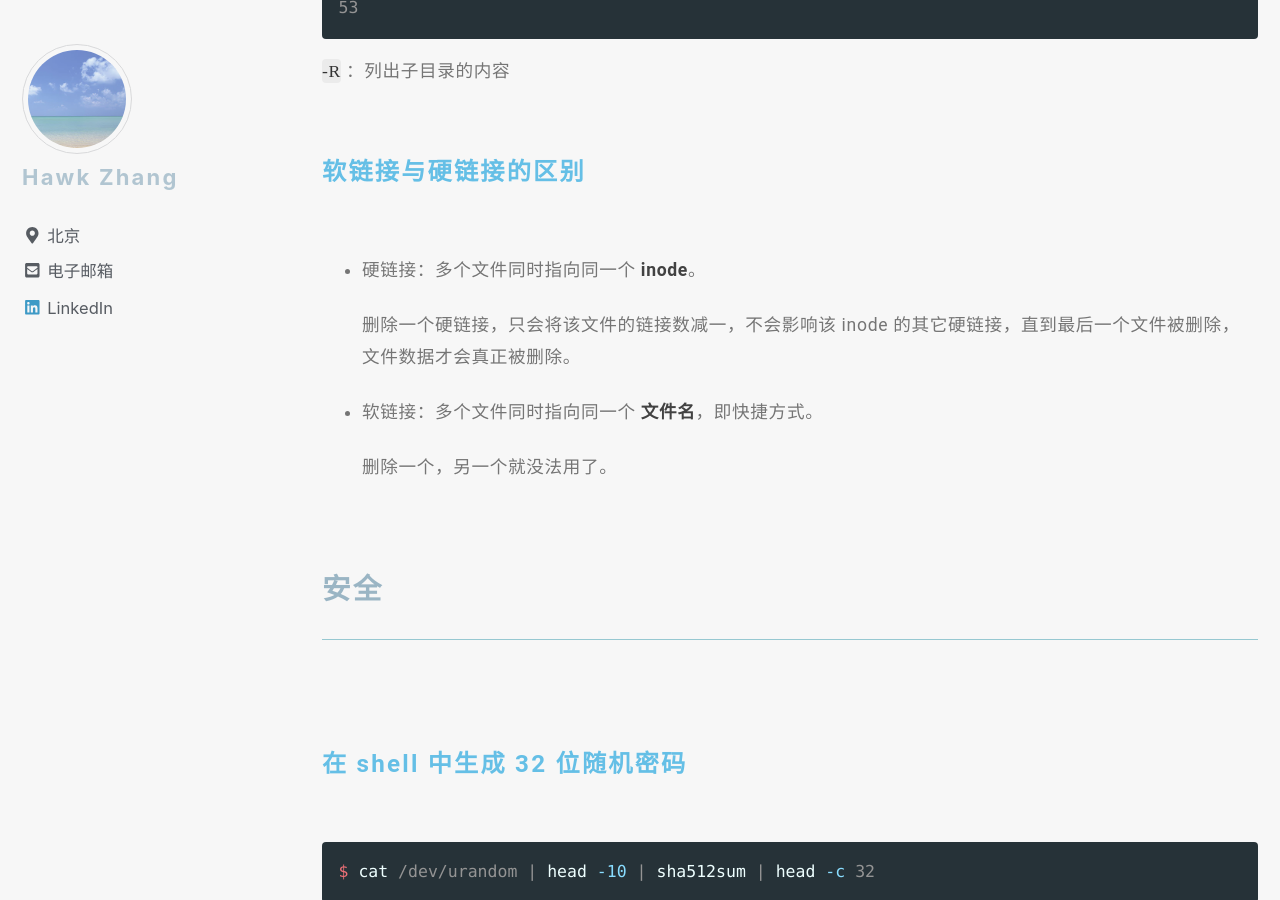
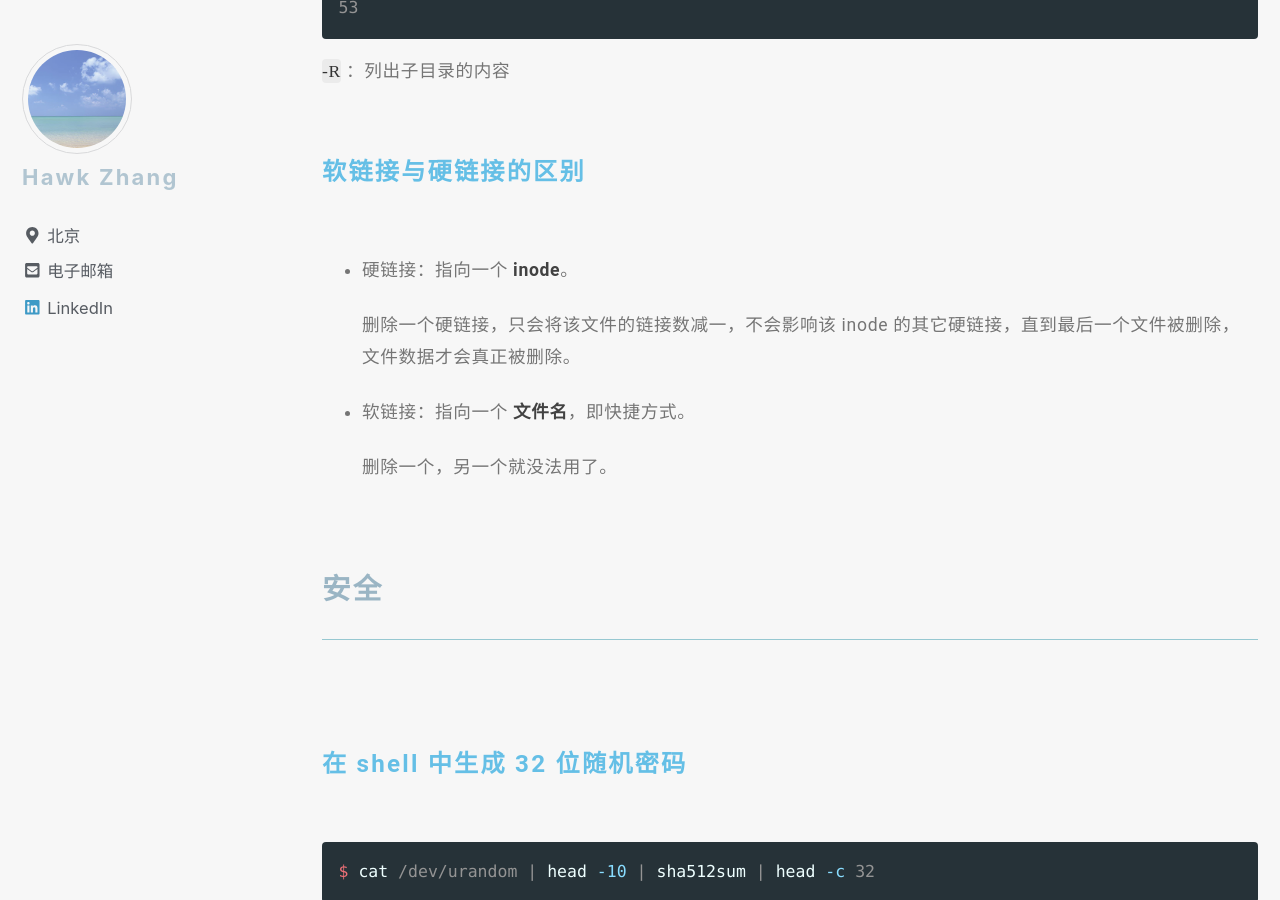
Before and after one commit to narru888/linotes_note, a Jekyll site: the page built from _posts/devop/2017-05-01-interview.md, in a window 1280 px wide and 900 px high, scrolled down 6112 px. Built offline with Jekyll 4.4.1, drawn with Linux system fonts in a browser that asks for light colours; nearby versions of some CDN libraries; a script that is not in the unit is left out.

Commit message:
update on 2018-12-07 20:05:01 CST

```diff
--- a/_posts/devop/2017-05-01-interview.md
+++ b/_posts/devop/2017-05-01-interview.md
@@ -211,11 +211,11 @@ $ sudo ls -lR /var/log/ | grep "^-" | wc -l
 
 #### 软链接与硬链接的区别
 
-* 硬链接：多个文件同时指向同一个 **inode**。
+* 硬链接：指向一个 **inode**。
 
 	删除一个硬链接，只会将该文件的链接数减一，不会影响该 inode 的其它硬链接，直到最后一个文件被删除，文件数据才会真正被删除。
 
-* 软链接：多个文件同时指向同一个 **文件名**，即快捷方式。
+* 软链接：指向一个 **文件名**，即快捷方式。
 
 	删除一个，另一个就没法用了。
 
```
